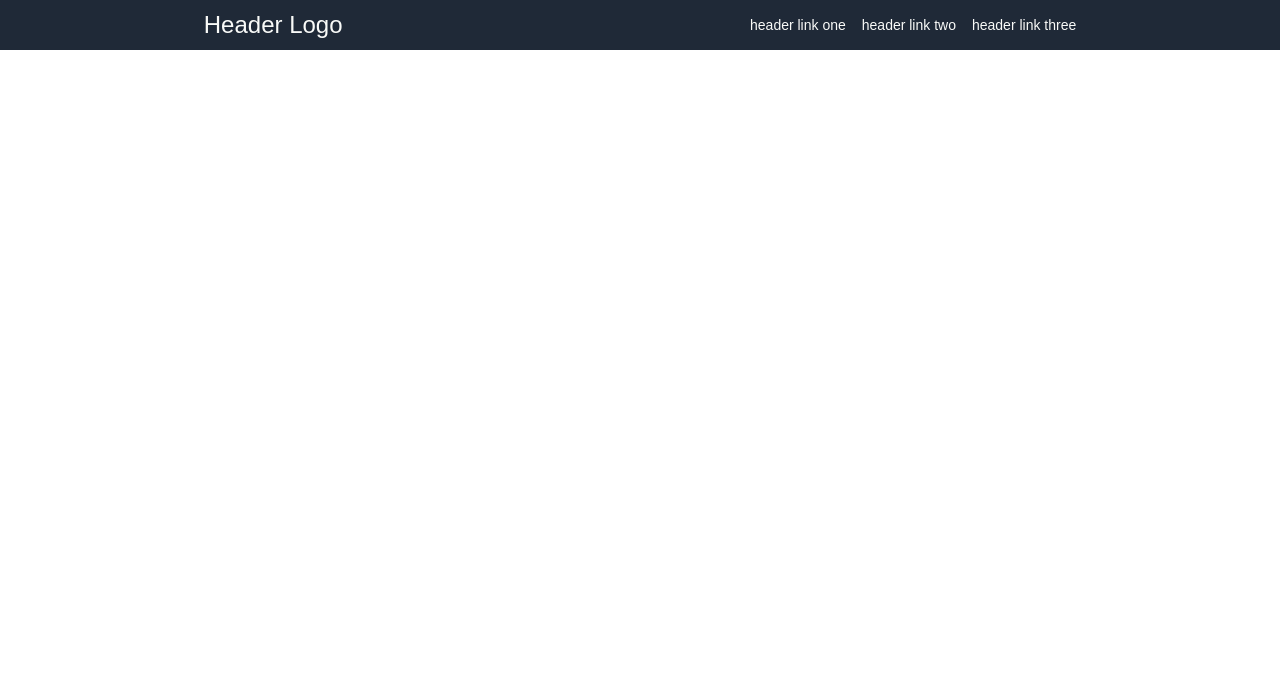
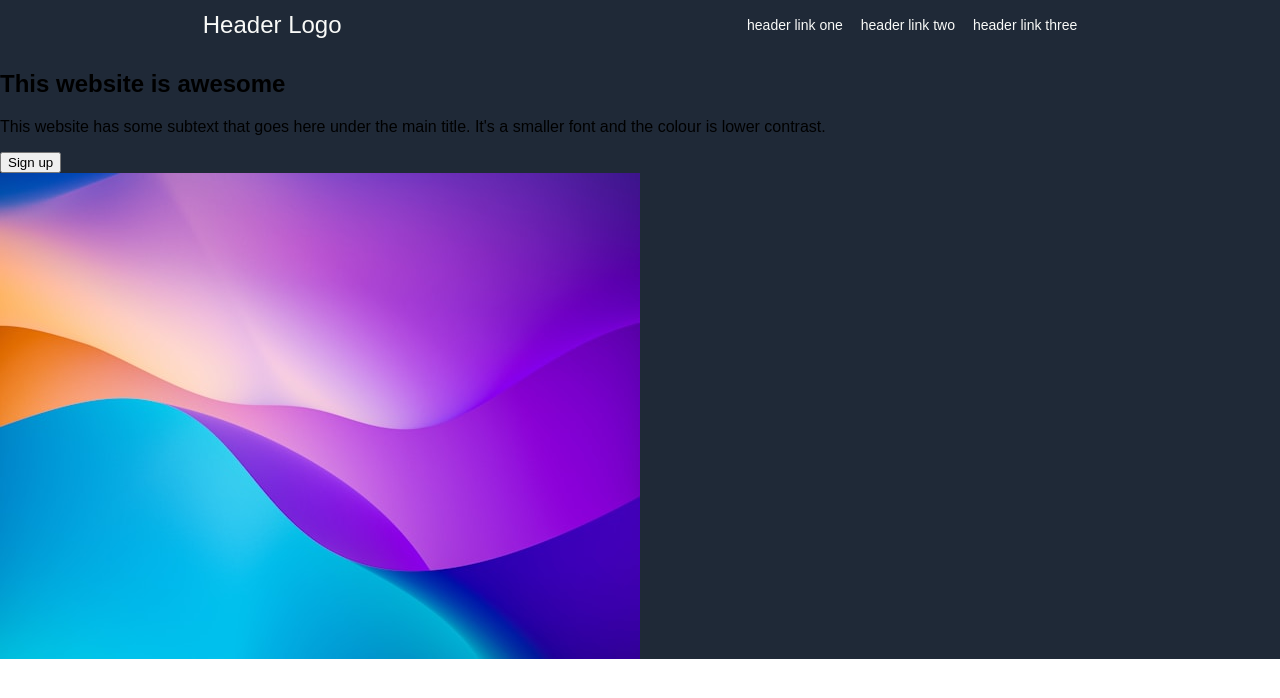
Before and after one commit to egpheel/odin-landingpage, a plain HTML site: page index.html in a window 1280 px wide. Drawn offline with Linux system fonts and the light colour scheme.

Commit message:
added skeleton for hero section

```diff
--- a/index.html
+++ b/index.html
@@ -15,7 +15,22 @@
           <li><a href="#">header link three</a></li>
         </ul>
       </div>
-      <div class="hero"></div>
+      <div class="hero">
+        <div class="left-hero">
+          <h2>This website is awesome</h2>
+          <p>
+            This website has some subtext that goes here under the main title.
+            It's a smaller font and the colour is lower contrast.
+          </p>
+          <button>Sign up</button>
+        </div>
+        <div class="right-hero">
+          <img
+            src="img/hero.jpg"
+            alt="A placeholder image with waves in blue, orange, pink and purple."
+          />
+        </div>
+      </div>
       <div class="second"></div>
       <div class="third"></div>
       <div class="fourth"></div>
--- a/styles.css
+++ b/styles.css
@@ -1,6 +1,11 @@
 body {
   margin: 0;
   font-family: sans-serif;
+}
+
+.main {
+  display: flex;
+  flex-direction: column;
 }
 
 .header,
@@ -14,6 +19,7 @@ body {
   justify-content: space-around;
   align-items: center;
   height: 50px;
+  flex-shrink: 0;
 }
 
 .logo {
@@ -23,7 +29,7 @@ body {
 .header ul {
   list-style-type: none;
   display: flex;
-  gap: 16px;
+  gap: 18px;
   margin: 0;
   padding: 0;
 }
```
